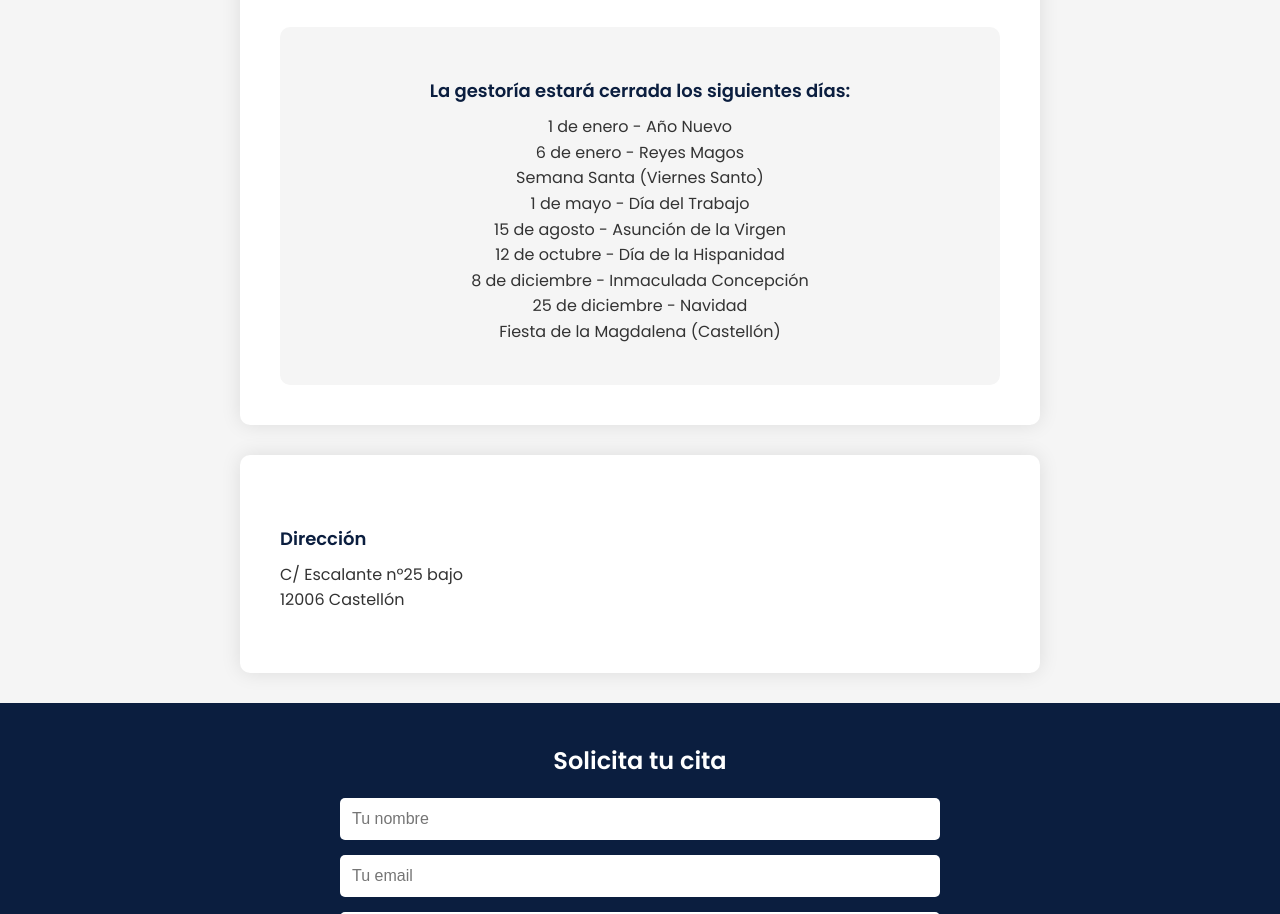
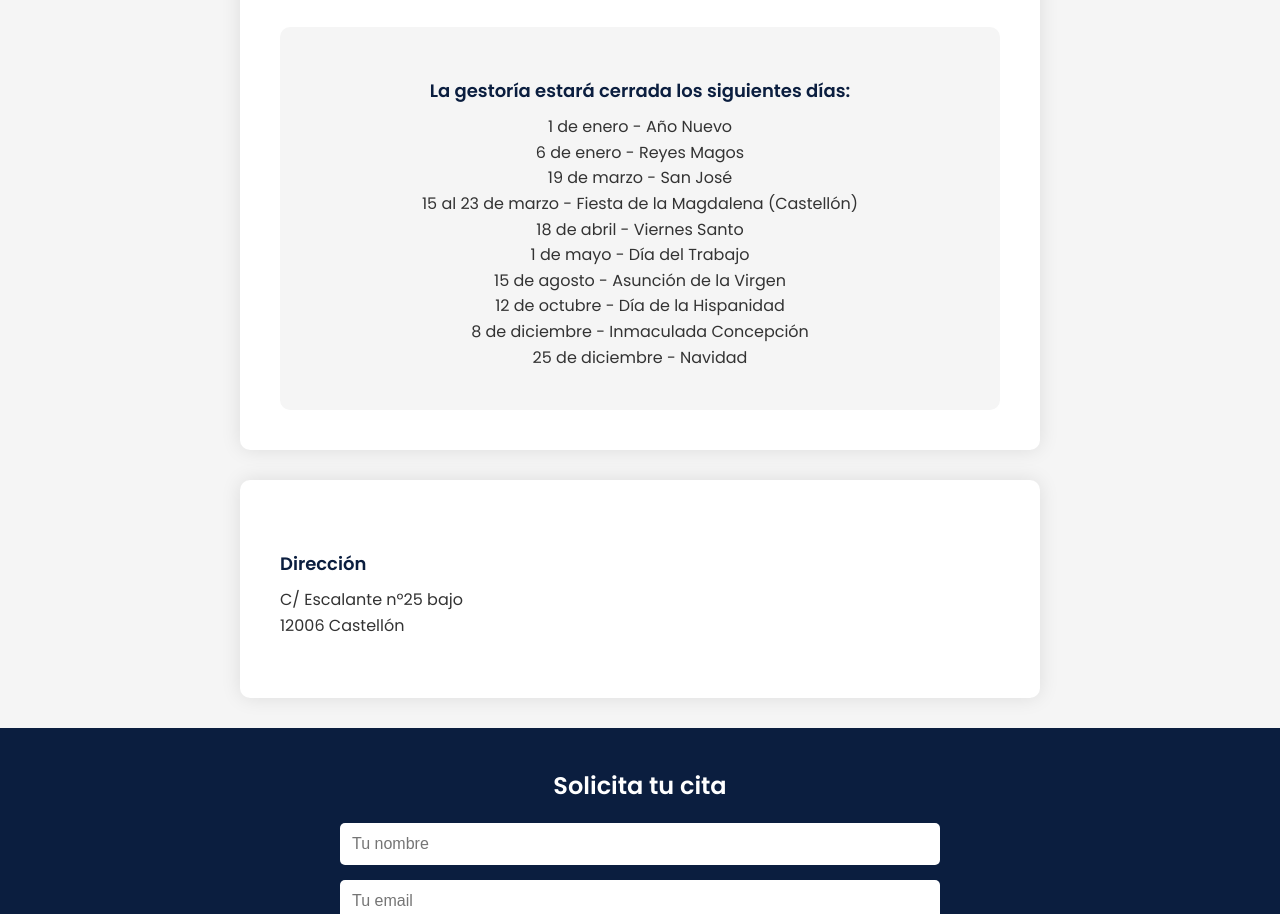
Before and after one commit to evuchi2121/gestoria-numera, a plain HTML site: page index.html in a window 1280 px wide. Shown: the part 1354-2268 px from the top of the page. Drawn offline with Linux system fonts and the light colour scheme.

Commit message:
Update index.html

```diff
--- a/index.html
+++ b/index.html
@@ -202,18 +202,21 @@
   <h3>Días de cierre</h3>
   <div class="closed-days">
     <h3>La gestoría estará cerrada los siguientes días:</h3>
-      <p>1 de enero - Año Nuevo<br>
+    <p>
+      1 de enero - Año Nuevo<br>
       6 de enero - Reyes Magos<br>
-         Semana Santa (Viernes Santo)<br>
+      19 de marzo - San José<br>
+      15 al 23 de marzo - Fiesta de la Magdalena (Castellón)<br>
+      18 de abril - Viernes Santo<br>
       1 de mayo - Día del Trabajo<br>
       15 de agosto - Asunción de la Virgen<br>
       12 de octubre - Día de la Hispanidad<br>
       8 de diciembre - Inmaculada Concepción<br>
-         25 de diciembre - Navidad<br>
-         Fiesta de la Magdalena (Castellón)
+      25 de diciembre - Navidad
     </p>
   </div>
 </div>
+
 
   <div class="card" id="direccion">
     <h3>Dirección</h3>
```
Lines whose indentation alone changed are shown as unchanged.
